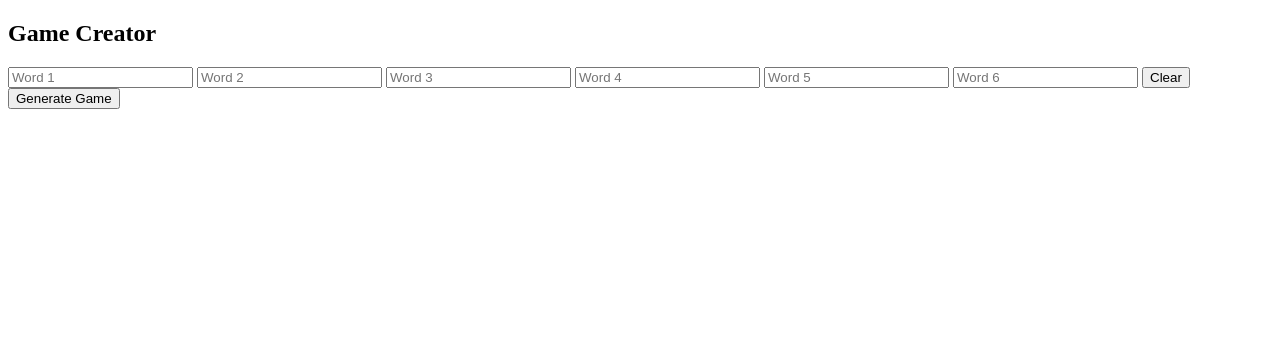
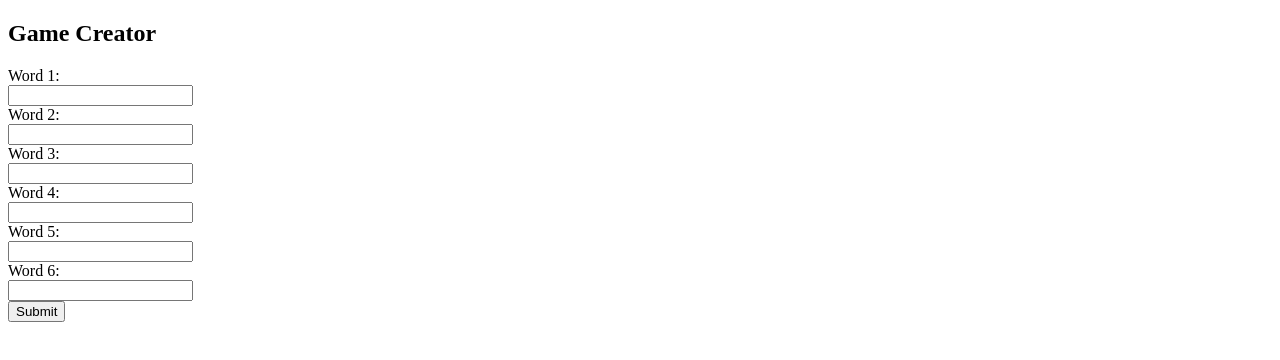
Before and after one commit to JustLeaveMeMalone/chainlinks, a plain HTML site: page index.html in a window 1280 px wide. Drawn offline with Linux system fonts and the light colour scheme.

Commit message:
Update index.html

```diff
--- a/index.html
+++ b/index.html
@@ -11,15 +11,21 @@
         <!-- Game Creator Section -->
         <div id="creator-section">
             <h2>Game Creator</h2>
-            <!-- Add six text boxes for input -->
-            <input type="text" id="word1" placeholder="Word 1">
-            <input type="text" id="word2" placeholder="Word 2">
-            <input type="text" id="word3" placeholder="Word 3">
-            <input type="text" id="word4" placeholder="Word 4">
-            <input type="text" id="word5" placeholder="Word 5">
-            <input type="text" id="word6" placeholder="Word 6">
-            <button onclick="clearWords()">Clear</button>
-            <button onclick="generateGame()">Generate Game</button>
+            <form>
+                <label for="word1">Word 1:</label><br>
+                <input type="text" id="word1" name="word1"><br>
+                <label for="word1">Word 2:</label><br>
+                <input type="text" id="word2" name="word2"><br>
+                <label for="word1">Word 3:</label><br>
+                <input type="text" id="word3" name="word3"><br>
+                <label for="word1">Word 4:</label><br>
+                <input type="text" id="word4" name="word4"><br>
+                <label for="word1">Word 5:</label><br>
+                <input type="text" id="word5" name="word5"><br>
+                <label for="word1">Word 6:</label><br>
+                <input type="text" id="word6" name="word6"><br>
+                <input type="submit" value="Submit">
+            </form>
         </div>
 
         <!-- Game Player Section -->
```
